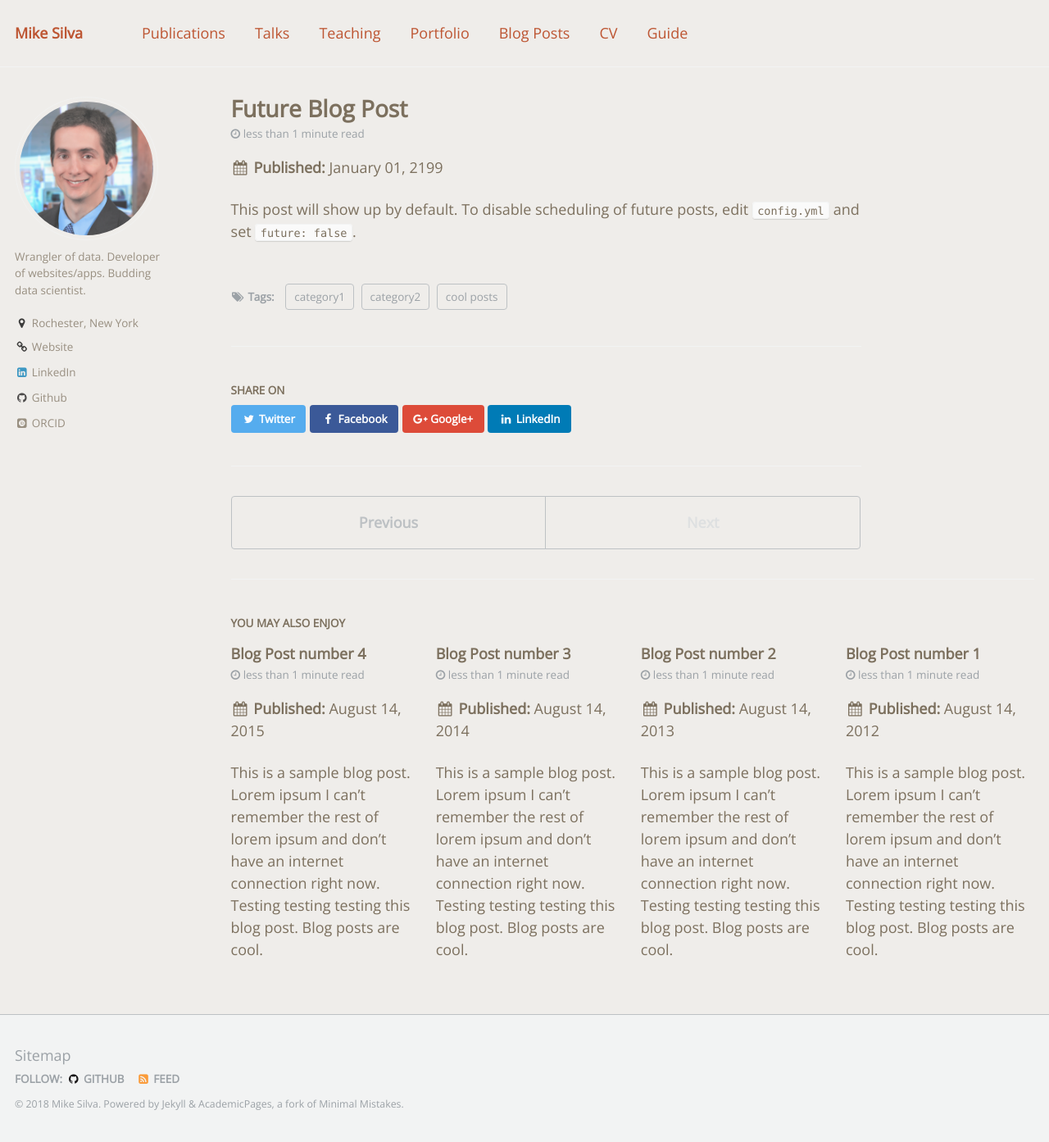
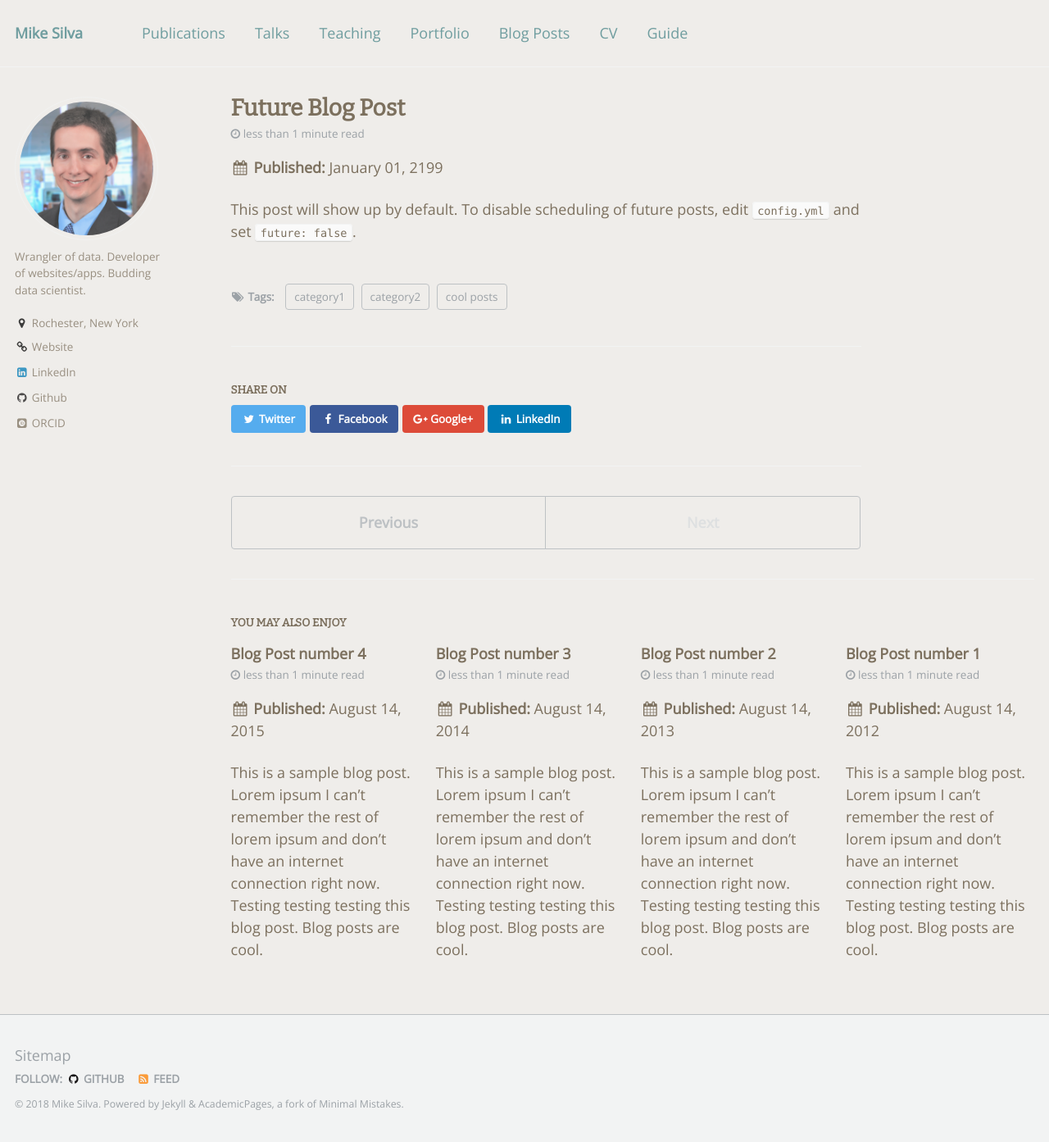
Before and after one commit to mikeasilva/mikeasilva.github.io, a Jekyll site: the page built from _posts/2199-01-01-future-post.md, in a window 1280 px wide and 1393 px high. Shown: the whole window at 82% size. Built offline with Jekyll 4.4.1, drawn with Linux system fonts in a browser that asks for light colours; some web fonts are replaced.

Commit message:
Changed colors and header font setting

```diff
--- a/_sass/_variables.scss
+++ b/_sass/_variables.scss
@@ -29,7 +29,7 @@ $calisto                    : "Calisto MT", serif;
 $garamond                   : Garamond, serif;
 
 $global-font-family         : $sans-serif;
-$header-font-family         : $sans-serif;
+$header-font-family         : $serif;
 $caption-font-family        : $serif;
 
 /* type scale */
@@ -53,7 +53,7 @@ $darker-gray                : mix(#000, $gray, 60%);
 $light-gray                 : mix(#fff, $gray, 50%);
 $lighter-gray               : mix(#fff, $gray, 90%);
 
-$body-color                 : #efedea;
+$body-color                 : #7c705e;
 $background-color           : #efedea;
 $code-background-color      : #fafafa;
 $code-background-color-dark : $light-gray;
@@ -61,6 +61,8 @@ $text-color                 : #7c705e;
 $border-color               : $lighter-gray;
 
 $primary-color              : #bd5532;
+$orange                     : #bd5532;
+$blue                       : #6f9d9f;
 $success-color              : #62c462;
 $warning-color              : #f89406;
 $danger-color               : #ee5f5b;
@@ -90,11 +92,11 @@ $xing-color                 : #006567;
 
 
 /* links */
-$link-color                 : $info-color;
-$link-color-hover           : mix(#000, $link-color, 25%);
-$link-color-visited         : mix(#bd5532, $link-color, 25%);
-$masthead-link-color        : $primary-color;
-$masthead-link-color-hover  : mix(#000, $primary-color, 25%);
+$link-color                 : $orange;
+$link-color-hover           : $orange;
+$link-color-visited         : $orange;
+$masthead-link-color        : $blue;
+$masthead-link-color-hover  : $orange;
 
 
 /*
```
